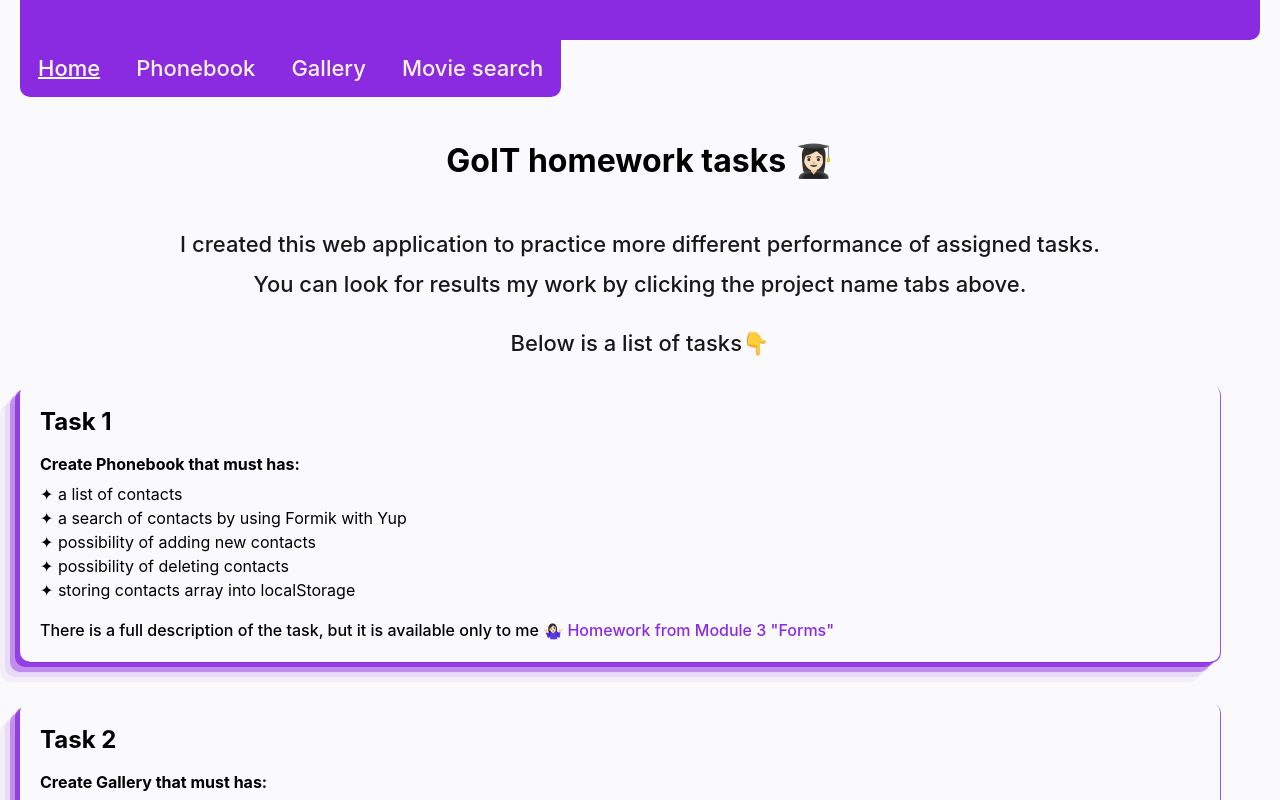
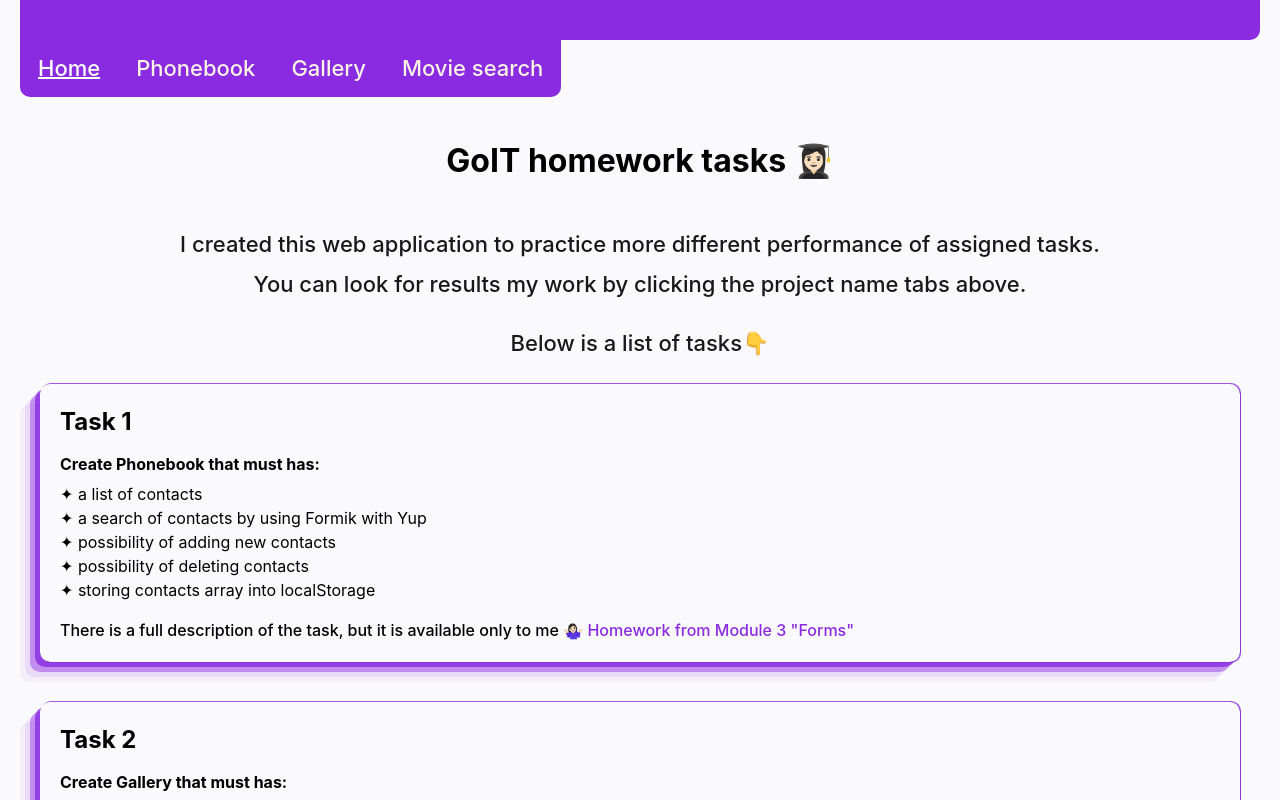
Before and after one commit to TetianaUMKA/additional-react-practice, a React (Vite) app: page / in a window 1280 px wide. Shown: the top 800 px of the page. Built offline with nearby package versions, Linux system fonts and the light colour scheme.

Commit message:
Update files

```diff
--- a/src/components/TaskItem/TaskItem.module.css
+++ b/src/components/TaskItem/TaskItem.module.css
@@ -3,9 +3,11 @@
   padding: 20px;
   border-radius: 10px;
   margin-bottom: 40px;
+  margin: 0 auto 40px;
   box-shadow: rgb(138, 44, 226, 0.8) -5px 5px, rgb(138, 44, 226, 0.8) 1px 1px,
-    rgb(138, 44, 226, 0.3) -10px 10px, rgb(138, 44, 226, 0.2) -10px 10px,
-    rgb(138, 44, 226, 0.1) -15px 15px, rgb(138, 44, 226, 0.05) -20px 20px;
+    rgb(138, 44, 226, 0.8) 1px -1px, rgb(138, 44, 226, 0.3) -10px 10px,
+    rgb(138, 44, 226, 0.2) -10px 10px, rgb(138, 44, 226, 0.1) -15px 15px,
+    rgb(138, 44, 226, 0.05) -20px 20px;
 }
 
 .title {
--- a/src/index.css
+++ b/src/index.css
@@ -42,6 +42,12 @@ a:hover {
   color: var(--color-hoverViolet);
 }
 
+img {
+  display: block;
+  max-width: 100%;
+  height: auto;
+}
+
 /* body {
   margin: 0 auto;
   display: flex;
```
